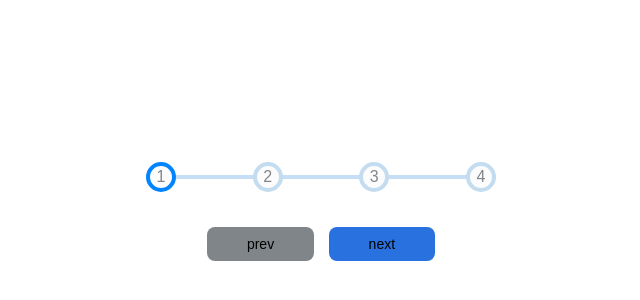
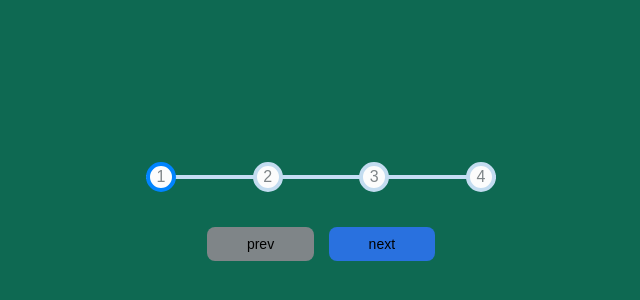
Before and after one commit to AhmedEid2504/Progress-steps, a plain HTML site: page index.html in a window 1280 px wide. Shown: the part 186-486 px from the top of the page, without its empty margins (319-959 px from the left). Drawn offline with Linux system fonts and the light colour scheme; a web font is replaced by a local one.

Commit message:
Update style.css

```diff
--- a/style.css
+++ b/style.css
@@ -12,7 +12,7 @@ body {
     justify-content: center;
     overflow: hidden;
     height: 100vh;
-
+    background-color: rgb(14, 105, 82);
 }
 
 .container {
```
